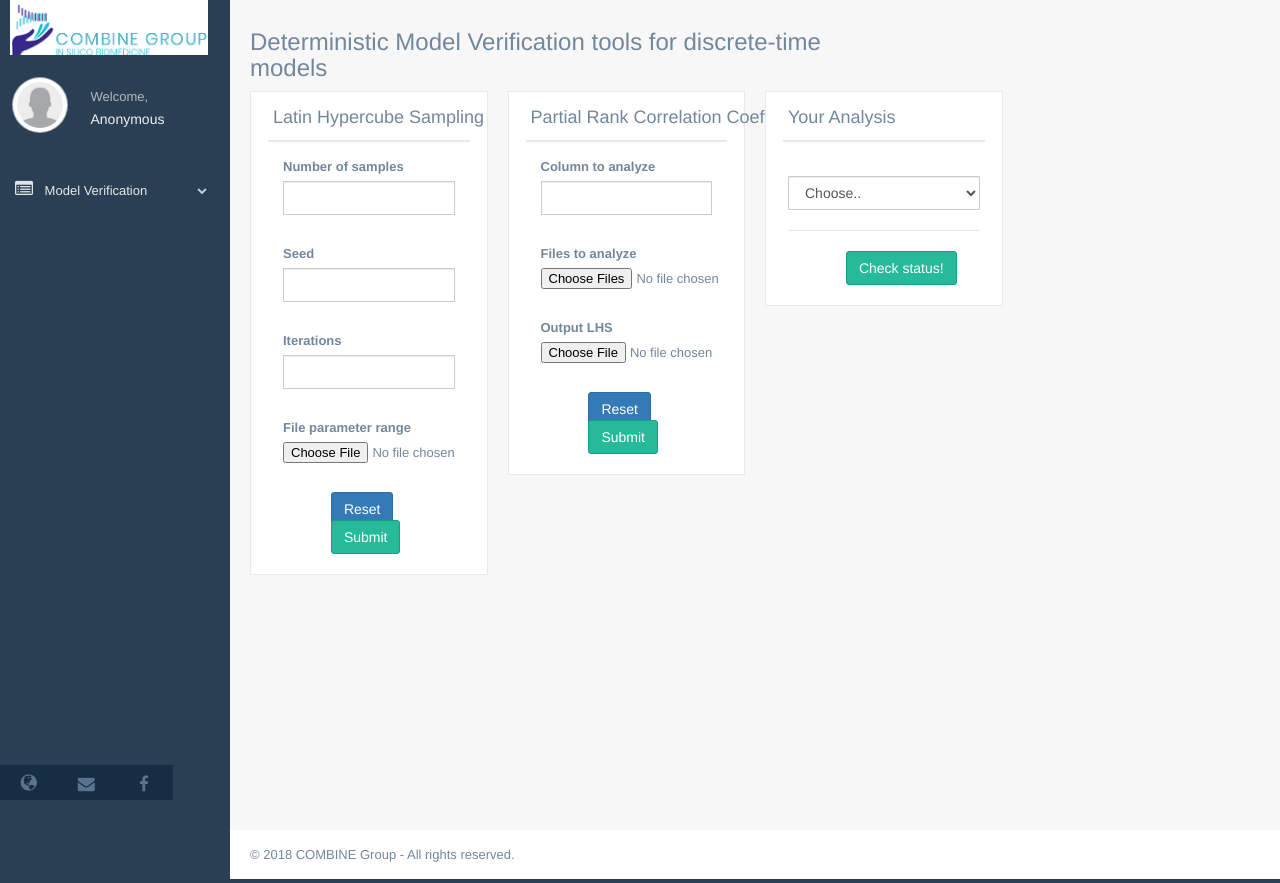
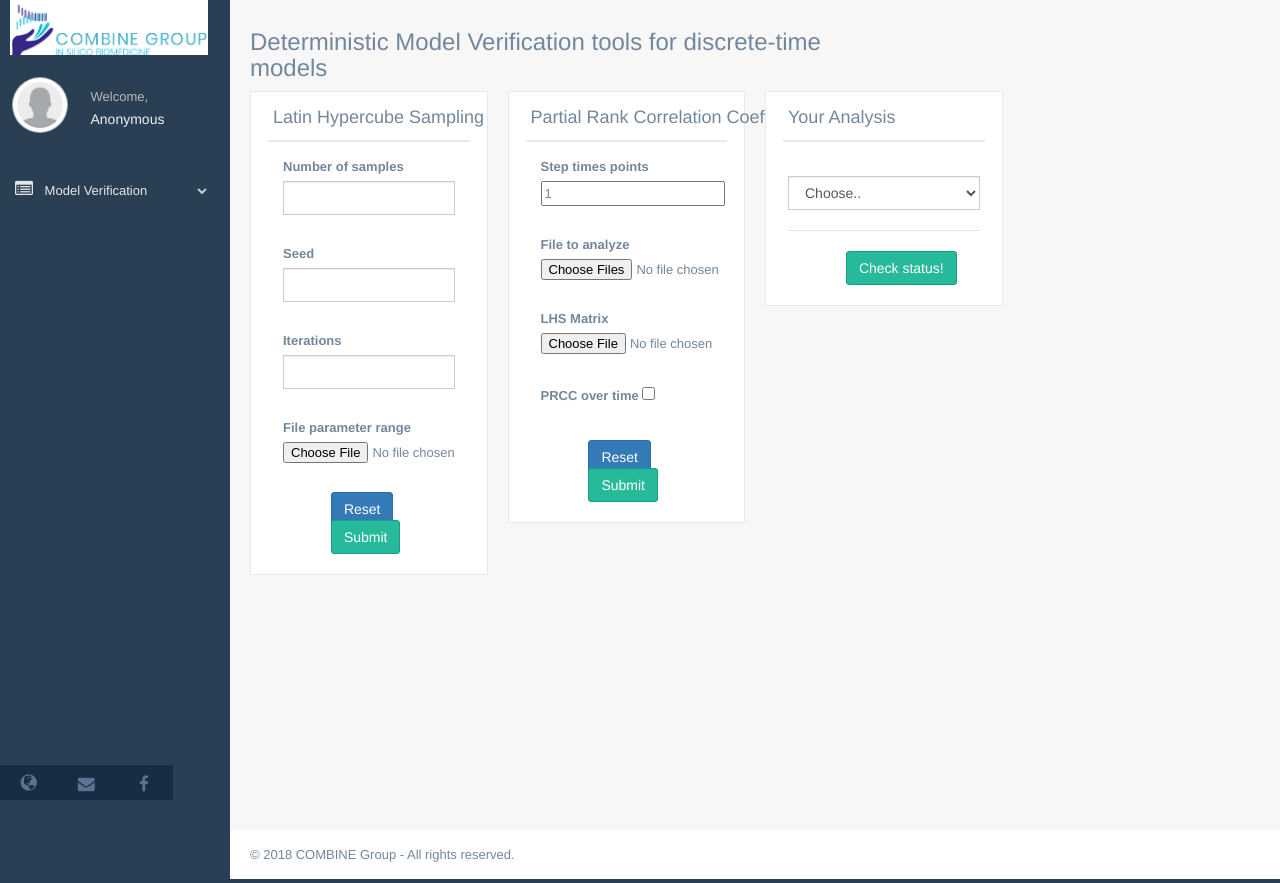
Before and after one commit to COMBINE-Group/docker_verify, a Django app: page /verify_lhs-prcc/ in a window 1280 px wide. Run offline with Django 3.2, Linux system fonts and the light colour scheme; some libraries are stand-ins or nearby versions.

Commit message:
first implementation of PRCC

```diff
--- a/requirements.txt
+++ b/requirements.txt
@@ -13,3 +13,4 @@ pandas~=1.2.0
 scipy~=1.6.0
 scikit-learn~=0.24.1
 SALib
+pingouin
--- a/verify/static/js/function_verify_lhs_prcc.js
+++ b/verify/static/js/function_verify_lhs_prcc.js
@@ -1,5 +1,5 @@
-import { checkYourSimulation } from './common_function.js';
-import { showPlot } from './common_function.js';
+import {checkYourSimulation} from './common_function.js';
+import {showPlot} from './common_function.js';
 import {swalError} from './common_function.js';
 
 $(document).ready(function () {
@@ -26,7 +26,7 @@ $(document).ready(function () {
         } else {
             let data = new FormData();
             $.each(filesInputLHS[0].files, function (i, file) {
-                data.append("file", file);
+                data.append("files_input_lhs", file);
             });
             data.append("csrfmiddlewaretoken", csrf_token)
             data.append("number_combinations", number_combinations)
@@ -55,11 +55,15 @@ $(document).ready(function () {
                         async: false,
                         cache: false,
                         success: function (result) {
+                            let html = ''
+                            if (result.status === 1){
+                                html = '<a target="_blank" href="' + result.data + ' ">Download</a>'
+                            }
 
                             swal({
                                 title: '<i>' + result.title + '</i>',
                                 type: result.type,
-                                html: '<a target="_blank" href="' + result.data + ' ">Download</a>',
+                                html: html,
                                 showCloseButton: true,
                                 showCancelButton: false,
                                 showConfirmButton: true,
@@ -78,31 +82,33 @@ $(document).ready(function () {
     });
 
 
-    $("#submit_sobol_analyze").click(function () {
+    $("#submit_prcc_analysis").click(function () {
         //hide div to show the plots
         $('.divPlot').attr('style', 'visibility: hidden;');
         $('.divPrintPlot').attr('style', 'visibility: hidden;');
 
-        let seed = $("#seed_analyze").val()
-        let number_combinations = $("#number_combinations_sobol").val()
-        let filesParameterInput = $("#files_parameter_input")
-        let filesOutputModel = $("#files_output_model")
+        let fileInputPrcc = $("#file_input_prcc")
+        let fileMatrixLhs = $("#file_matrix_lhs")
+        let step_time_points = $("#step_times_points").val()
+        let type_prcc = $("#type_prcc").is(':checked')
+        console.log(type_prcc)
 
-        if (filesParameterInput[0].files.length === 0 || [0].files.length === 0) {
+        if (fileInputPrcc[0].files.length === 0 && fileMatrixLhs[0].files.length === 0) {
             swalError("No files selected")
         } else {
             let data = new FormData();
-            $.each(filesParameterInput[0].files, function (i, file) {
-                data.append("files_parameter_input", file);
+            $.each(fileInputPrcc[0].files, function (i, file) {
+                data.append("file_input_prcc", file);
             });
 
-            $.each(filesOutputModel[0].files, function (i, file) {
-                data.append("files_output_model", file);
+            $.each(fileMatrixLhs[0].files, function (i, file) {
+                data.append("file_matrix_lhs", file);
             });
+
             data.append("csrfmiddlewaretoken", csrf_token)
-            data.append("seed", seed)
-            data.append("number_combinations", number_combinations)
-            data.append("name_analysis", 'sobol_analyze')
+            data.append("name_analysis", 'prcc_analysis')
+            data.append("step_time_points", step_time_points)
+            data.append("type_prcc", type_prcc)
 
             swal({
                 title: 'Running',
@@ -116,7 +122,7 @@ $(document).ready(function () {
 
                     $.ajax({
                         type: 'POST',
-                        url: url_run_sobol_analyze,
+                        url: url_run_prcc_analysis,
                         data: data,
                         processData: false,
                         contentType: false,
@@ -125,9 +131,8 @@ $(document).ready(function () {
                         cache: false,
                         success: function (result) {
                             swal({
-                                title: '<i>' + result.data + '</i>',
+                                title: '<i>' + result.mess + '</i>',
                                 type: result.type,
-                                html: result.msg,
                                 showCloseButton: true,
                                 showCancelButton: false,
                                 showConfirmButton: true,
--- a/verify/templates/verify/verify_lhs_prcc_gen.html
+++ b/verify/templates/verify/verify_lhs_prcc_gen.html
@@ -92,21 +92,19 @@
                                   class="form-horizontal form-label-left input_mask" enctype="multipart/form-data">
                                 <div class="form-group">
                                     <div class="col-md-12 col-sm-12 col-xs-12">
-                                        <label> Column to analyze </label>
+                                        <label for="step_times_points">Step times points</label>
                                     </div>
-                                    <div class="col-md-12 col-sm-12 col-xs-12">
-                                        <input type="text" id="column_select_prcc"
-                                               name="column_select_prcc"
-                                               class="form-control" required>
+                                    <div class="col-md-9 col-sm-9 col-xs-12">
+                                        <input type="number" id="step_times_points" name="step_times_points" min="1" value="1">
                                     </div>
                                 </div>
                                 <br/>
                                 <div class="form-group">
                                     <div class="col-md-12 col-sm-12 col-xs-12">
-                                        <label for="files_input">Files to analyze</label>
+                                        <label for="files_input">File to analyze</label>
                                     </div>
                                     <div class="col-md-9 col-sm-9 col-xs-12">
-                                        <input type="file" id="files_input_prcc" name="files_input"
+                                        <input type="file" id="file_input_prcc" name="file_input_prcc"
                                                required="required"
                                                multiple>
                                     </div>
@@ -114,18 +112,25 @@
                                 <br/>
                                 <div class="form-group">
                                     <div class="col-md-12 col-sm-12 col-xs-12">
-                                        <label for="files_input">Output LHS</label>
+                                        <label for="files_input">LHS Matrix</label>
                                     </div>
                                     <div class="col-md-9 col-sm-9 col-xs-12">
-                                        <input type="file" id="files_output_lhs_prcc" name="files_input"
+                                        <input type="file" id="file_matrix_lhs" name="file_matrix_lhs"
                                                required="required">
+                                    </div>
+                                </div>
+                                <br/>
+                                <div class="form-group">
+                                    <div class="col-md-12 col-sm-12 col-xs-12">
+                                        <label for="type_prcc">PRCC over time</label>
+                                        <input type="checkbox" id="type_prcc" name="type_prcc">
                                     </div>
                                 </div>
                                 <br/>
                                 <div class="form-group">
                                     <div class="col-md-9 col-sm-9 col-xs-12 col-md-offset-3">
                                         <button class="btn btn-primary" type="reset">Reset</button>
-                                        <input type="button" id="submit_uniquness_analysis" class="btn btn-success"
+                                        <input type="button" id="submit_prcc_analysis" class="btn btn-success"
                                                value="Submit"/>
                                     </div>
                                 </div>
@@ -218,6 +223,7 @@
         var user_username = "{{ user.username }}";
         var url_check_simulations = "{% url 'check-simulations-verify' %}";
         var url_run_lhs_analysis = "{% url 'run_lhs' %}";
+        var url_run_prcc_analysis = "{% url 'run_prcc' %}";
         var url_read_info = "{% url 'read-info-simulation-verify' %}";
         var csrf_token = "{{ csrf_token }}"
     </script>
--- a/verify/urls.py
+++ b/verify/urls.py
@@ -13,5 +13,6 @@ urlpatterns = [
     path('runSobol_analyze/', views.sobol_analyze, name='sobol-analyze'),
     path('verify_lhs-prcc/', views.verify_lhs_prcc, name='verify_lhs_prcc'),
     path('runLHS/', views.lhs_analysis, name='run_lhs'),
+    path('runPRCC/', views.prcc_analysis, name='run_prcc'),
 
 ]
--- a/verify/views.py
+++ b/verify/views.py
@@ -9,6 +9,7 @@ import os
 import threading
 import pandas as pd
 import numpy as np
+import pingouin as pg
 
 
 def verify_lhs_prcc(response):
@@ -152,7 +153,8 @@ def sobol_generates_sample(request):
 
                 n_combinations = request.POST['number_combinations']
 
-                params, param_name = run_sobol_analysis(new_list_files[0], int(n_combinations), int(request.POST['seed']))
+                params, param_name = run_sobol_analysis(new_list_files[0], int(n_combinations),
+                                                        int(request.POST['seed']))
 
                 np.savetxt('out.csv', params, delimiter=',', fmt='%f', header=','.join(param_name), comments='')
                 path = os.path.join(os.getcwd(), 'out.csv')
@@ -208,14 +210,14 @@ def sobol_analyze(request):
 
 def lhs_analysis(request):
     if request.method == 'POST':
-        if len(request.FILES.getlist('file')) == 1:
-            if check_content_type(request.FILES.getlist('file'), 'text/csv,application/octet-stream'):
+        if len(request.FILES.getlist('files_input_lhs')) == 1:
+            if check_content_type(request.FILES.getlist('files_input_lhs'), 'text/csv,application/octet-stream'):
 
                 create_simulation_folder(settings.MEDIA_DIR_VERIFY, 'Anonymous', request.POST['name_analysis'])
 
-                list_files_uploaded, sep = save_and_convert_files(request.FILES.getlist('file'), os.getcwd())
-                df_param = pd.read_csv(list_files_uploaded[0], sep=sep, engine='c', na_filter=False,
-                                       low_memory=False)
+                list_files_uploaded, sep = save_and_convert_files(request.FILES.getlist('files_input_lhs'), os.getcwd())
+                df_param = pd.read_csv(list_files_uploaded[0], sep=sep, engine='c', na_filter=False, low_memory=False)
+
                 tuple_min_max_vf = list(zip(df_param['min'], df_param['max']))
                 inputs_space = dict(zip(df_param['param_name'], tuple_min_max_vf))
 
@@ -238,3 +240,63 @@ def lhs_analysis(request):
         else:
             return JsonResponse({'status': 0, 'type': 'error', 'title': 'Error!',
                                  'mess': 'You have choosed more than 1 files'})
+
+
+def prcc_analysis(request):
+    if request.method == 'POST':
+        if len(request.FILES.getlist('file_input_prcc')) == 1 and len(request.FILES.getlist('file_matrix_lhs')) == 1:
+            if check_content_type(request.FILES.getlist('file_input_prcc'), 'text/csv,application/octet-stream') and \
+                    check_content_type(request.FILES.getlist('file_matrix_lhs'), 'text/csv,application/octet-stream'):
+
+                create_simulation_folder(settings.MEDIA_DIR_VERIFY, 'Anonymous', request.POST['name_analysis'])
+                try:
+                    matrix_from_output = save_and_convert_files(request.FILES.getlist('file_input_prcc'), os.getcwd())
+                    matrix_lhs = save_and_convert_files(request.FILES.getlist('file_matrix_lhs'), os.getcwd())
+                except Exception as e:
+                    # TODO delete the foleder simulation
+                    return JsonResponse({'status': 0, 'type': 'error', 'title': 'Error!', 'mess': e.args[0]})
+
+                lhs_matrix = pd.read_csv(matrix_lhs[0])
+                matrix_output = pd.read_csv(matrix_from_output[0])
+
+                # define the columns for combinations
+                col_time = [[], []]
+                col_time[0] = list(lhs_matrix.columns)
+                col_time[1] = list(matrix_output.columns)
+
+                if request.POST['type_prcc'] == 'true':
+                    # PRCC over time
+                    if len(lhs_matrix) == matrix_output.shape[1]:
+
+                        time_points = list(range(0, matrix_output.shape[1], int(request.POST['step_time_points'])))
+
+                        matrix_output = matrix_output.iloc[:, time_points]
+                        matrix_output.columns = [f'time_{str(x)}' for x in range(matrix_output.shape[1])]
+                        # reset index to avoid problems with concat
+                        lhs_matrix.reset_index(drop=True, inplace=True)
+                        matrix_output.reset_index(drop=True, inplace=True)
+
+                        df_lhs_output = pd.concat([lhs_matrix, matrix_output], axis=1)
+                    else:
+                        # TODO delete the foleder simulation
+                        mess = 'The number of rows of LHS matrix are different ' \
+                               'from number of columns of File to Analyze'
+                        return JsonResponse({'status': 0, 'type': 'error', 'title': 'Error!', 'mess': mess})
+                else:
+                    # PRCC for specific value
+                    if len(lhs_matrix) == len(matrix_output):
+                        df_lhs_output = pd.concat([lhs_matrix, matrix_output], axis=1)
+                    else:
+                        # TODO delete the foleder simulation
+                        mess = 'The number of rows of LHS matrix and File to Analyze are different'
+                        return JsonResponse({'status': 0, 'type': 'error', 'title': 'Error!', 'mess': mess})
+
+                output = pg.pairwise_corr(data=df_lhs_output, columns=col_time, method='spearman')
+                output.to_csv('prcc.csv')
+
+            else:
+                return JsonResponse({'status': 0, 'type': 'error', 'title': 'Error!',
+                                     'mess': 'There was a problem during execution!'})
+        else:
+            return JsonResponse(
+                {'status': 0, 'type': 'error', 'title': 'Error!', 'mess': 'You have choosed more than 1 files'})
```
Also changed, not shown: utilities/tools.py (+3 -6 lines).
